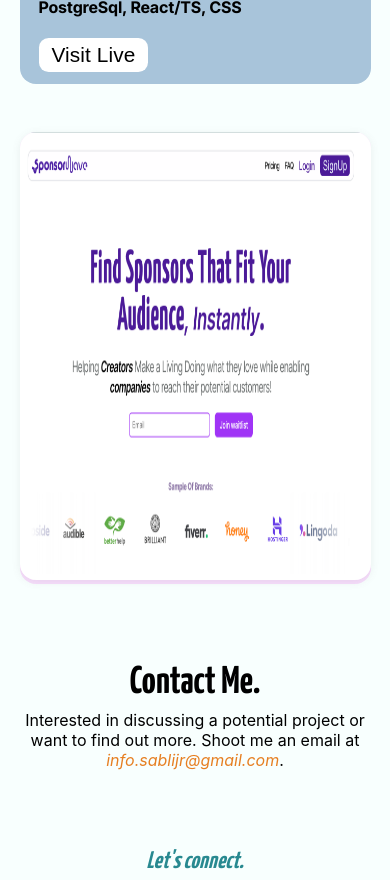
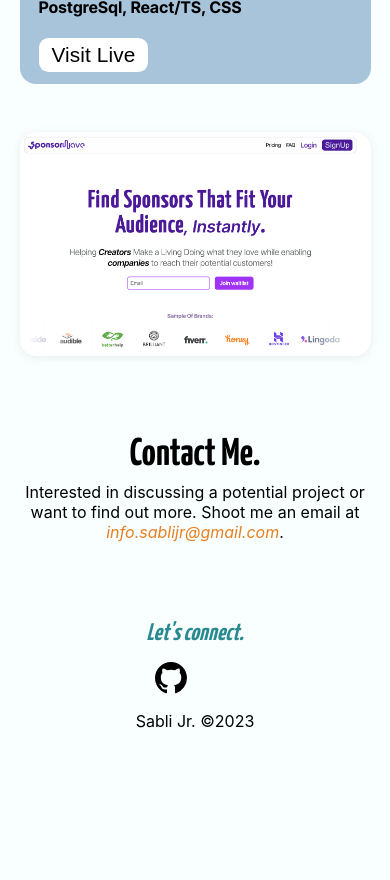
Before and after one commit to SabliJr/sablijr.com, a React (Create React App) app in the folder client/: page / in a window 390 px wide. Shown: the part 3300-4180 px from the top of the page. After the commit the page ends 4134 px from the top, so only its background shows below. Built offline with nearby package versions, Linux system fonts and the light colour scheme; some icons are missing.

Commit message:
Updating some stuff

```diff
--- a/client/src/App.css
+++ b/client/src/App.css
@@ -21,3 +21,8 @@ code {
   max-width: 1280px;
   position: relative;
 }
+
+a {
+  color: #000;
+  text-decoration: none;
+}
--- a/client/src/Components/myWork/index.jsx
+++ b/client/src/Components/myWork/index.jsx
@@ -3,7 +3,7 @@ import "./work.css";
 
 import NewArrow from "./svgComp";
 import Wishties from "../../Assets/_wishties.jpg";
-import Sponsorwave from "../../Assets/Sponsorwave.png";
+import Sponsorwave from "../../Assets/Sponsorwave.jpg";
 
 const Index = () => {
   return (
@@ -32,8 +32,16 @@ const Index = () => {
             Stacks: NodeJs/Express, Typescript, PostgreSql, React/TS, CSS, AWS
           </h6>
           <span className='_btns_span'>
-            <button className='_workBtns'>Repo</button>
-            <button className='_workBtns'>Visit Live</button>
+            <button className='_workBtns'>
+              <a href='https://github.com/SabliJr/Wishties' target='#blank'>
+                Repo
+              </a>
+            </button>
+            <button className='_workBtns'>
+              <a href='https://www.wishties.com/' target='#blank'>
+                Visit Live
+              </a>
+            </button>
           </span>
         </div>
         <div className='img_div2'>
@@ -64,7 +72,11 @@ const Index = () => {
           <h6 className='_stack'>
             Stacks: NodeJs/Express, Typescript, PostgreSql, React/TS, CSS
           </h6>
-          <button className='_workBtns'>Visit Live</button>
+          <button className='_workBtns'>
+            <a href='https://www.sponsorwave.com/' target='#blank'>
+              Visit Live
+            </a>
+          </button>
         </div>
       </div>
     </section>
--- a/client/src/Components/myWork/work.css
+++ b/client/src/Components/myWork/work.css
@@ -114,14 +114,15 @@
 ._wishties,
 .sponsor_wave_img {
   width: 100%;
-  height: auto;
+  height: 100%;
   border-radius: 1rem;
   box-shadow: rgba(99, 99, 99, 0.1) 0px 2px 8px 0px;
+  object-fit: cover;
 }
 
-.sponsor_wave_img {
+/* .sponsor_wave_img {
   height: 28rem;
-}
+} */
 
 
 @media screen and (max-width: 1024px) {
@@ -137,13 +138,12 @@
       top: 4.8rem;
     }
 
-  @media screen and (max-width: 800px) {
-
-    #Layer_3 {
-      left: 25%;
+    .workDiv {
+      width: 80%;
+      margin: 5rem auto;
     }
 
-    .img_div1 {
+       .img_div1 {
       grid-column: 1/6;
     }
 
@@ -160,10 +160,13 @@
       grid-column: 1/6;
     }
 
-    .workDiv {
-      width: 80%;
-      margin: 5rem auto;
+  @media screen and (max-width: 800px) {
+
+    #Layer_3 {
+      left: 25%;
     }
+
+
     @media screen and (max-width: 600px) {
       .workTitle {
         font-size: 3rem;
```
Also changed, not shown: client/src/Assets/Sponsorwave.jpg (added), client/src/Assets/sponsorwave.png (deleted).
